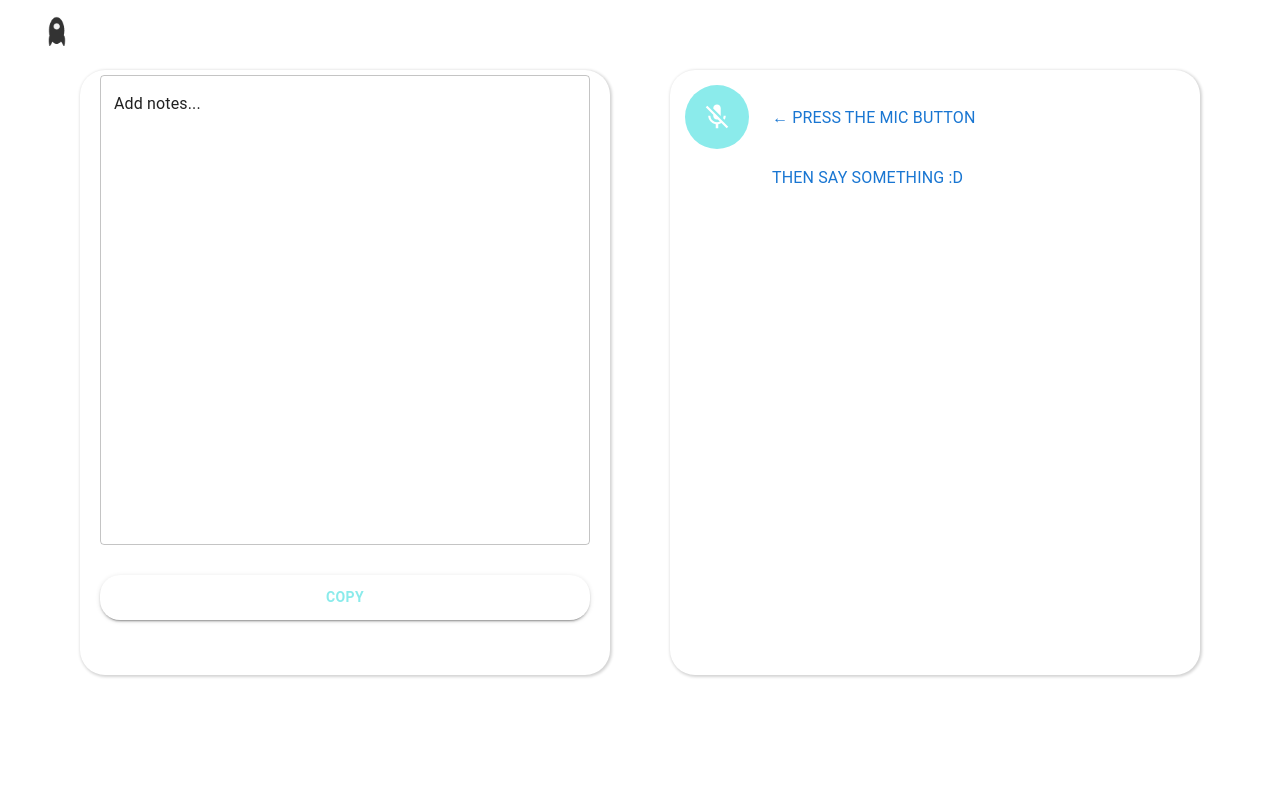
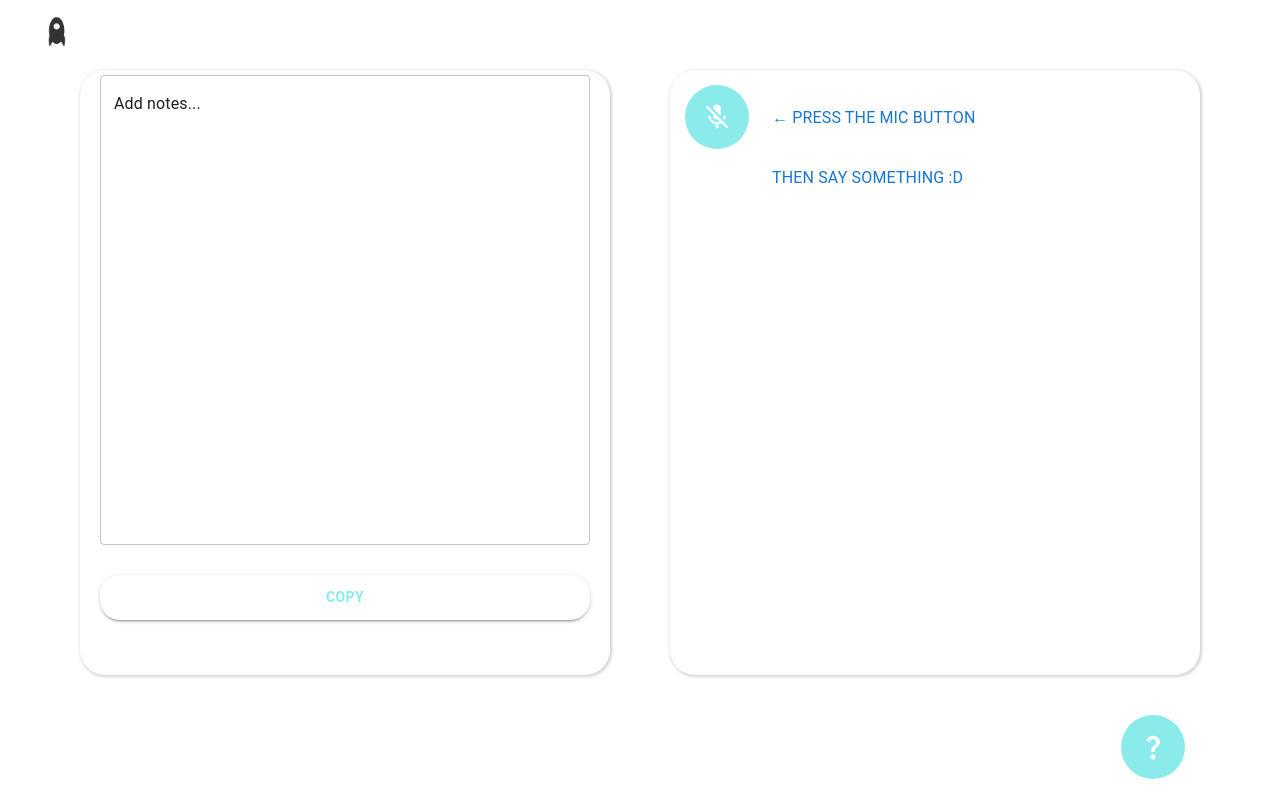
Before and after one commit to assembo/note-taker, a React (Create React App) app: page / in a window 1280 px wide. Built offline with nearby package versions, Linux system fonts and the light colour scheme.

Commit message:
added button

```diff
--- /dev/null
+++ b/src/BaseComponents/BaseIconButton.jsx
@@ -0,0 +1,22 @@
+import { Button } from '@mui/material';
+import { ASSEMBO_COLORS } from '../constants';
+
+export function BaseIconButton({ styleOverride, icon, callback }) {
+  const style = {
+    borderRadius: 45,
+    fontWeight: "bold",
+    boxShadow: "none",
+    width: "64px", height: "64px",
+    background: ASSEMBO_COLORS.primary
+  };
+  Object.assign(style, styleOverride);
+  return (
+    <Button
+        variant="contained"
+        style={style}
+        startIcon={ icon }
+        onClick={callback}
+      >
+    </Button>
+  )
+};
--- /dev/null
+++ b/src/Main/Home.css
@@ -0,0 +1,9 @@
+.mainbox {
+  display: flex;
+  margin-top: 60px;
+  flex-direction: column;
+}
+
+.note-transcript-box {
+  display: flex;
+}
--- a/src/Main/Home.jsx
+++ b/src/Main/Home.jsx
@@ -1,8 +1,11 @@
 import React from "react";
 import Transcript from "../Transcripts/Transcripts";
 import NotePanel from "../NotePanel/NotePanel";
+import QuestionMarkIcon from '@mui/icons-material/QuestionMark';
 import axios from 'axios';
 import SnackbarNotification from "../Notification/Notification";
+import { BaseIconButton } from "../BaseComponents/BaseIconButton";
+import "./Home.css";
 
 class Home extends React.Component {
   constructor(props) {
@@ -11,7 +14,6 @@ class Home extends React.Component {
       note: "Add notes...",
       open: false,
     };
-    window.mc = this;
   }
 
   handleTextInputChange = event => {
@@ -29,12 +31,8 @@ class Home extends React.Component {
   render() {
     return (
       <div>
-        <div
-          style={{
-            marginTop: "60px" /* excluding the height of the header */
-          }}
-          className="mainbox"
-          >
+        <div className="mainbox">
+          <div className="note-transcript-box">
             <div type="note" id="note">
               <NotePanel
                 note={this.state.note}
@@ -59,7 +57,6 @@ class Home extends React.Component {
                 }}
               ></NotePanel>
             </div>
-
             <div type="transcript" id="transcript">
               <Transcript
               processTranscripts={async (texts)=>{
@@ -86,6 +83,12 @@ class Home extends React.Component {
               }}>
               </Transcript>
             </div>
+          </div>
+          <BaseIconButton
+            styleOverride={ { margin: "50px 95px 15px auto" } }
+            icon={<QuestionMarkIcon style={{ width: "30px", height: "30px", margin: "0 0 0 12px"}}/>}
+            callback={()=>{}}
+          />
           <SnackbarNotification
             open={this.state.open}
             handleClose={()=>{ this.setState( {open: false} ) }}
```
Lines whose indentation alone changed are shown as unchanged.
